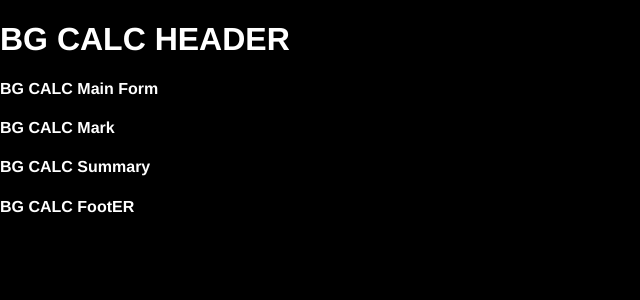
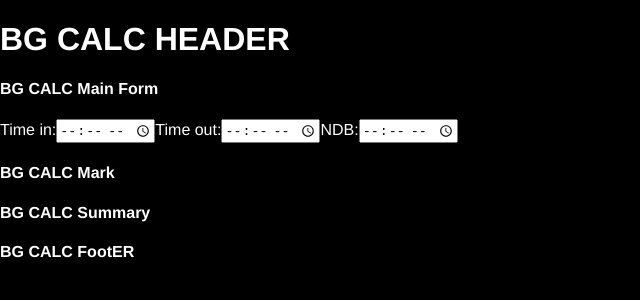
Before and after one commit to jasonchilcott/sag-bg-calc, a React (Create React App) app: page / in a window 1280 px wide. Shown: the top 300 px of the page, without its empty margins (0-640 px from the left). Built offline with nearby package versions, Linux system fonts and the light colour scheme.

Commit message:
added time in, out, and ndb

```diff
--- a/src/MainForm.js
+++ b/src/MainForm.js
@@ -5,6 +5,25 @@ const MainForm = () => {
   return (
     <div className="main-form">
       <h4>BG CALC Main Form</h4>
+      <form>
+      <label>Time in:</label>
+        <input
+          className="form-control"
+          type="time" id="time-in" name="time-in"
+        />
+        <label>Time out:</label>
+        <input
+          className="form-control"
+          type="time" id="time-out" name="time-out"
+        />
+        <label>NDB:</label>
+        <input
+          className="form-control"
+          type="time" id="ndb" name="ndb"
+        />
+
+
+      </form>
     </div>
   )
 }
```
